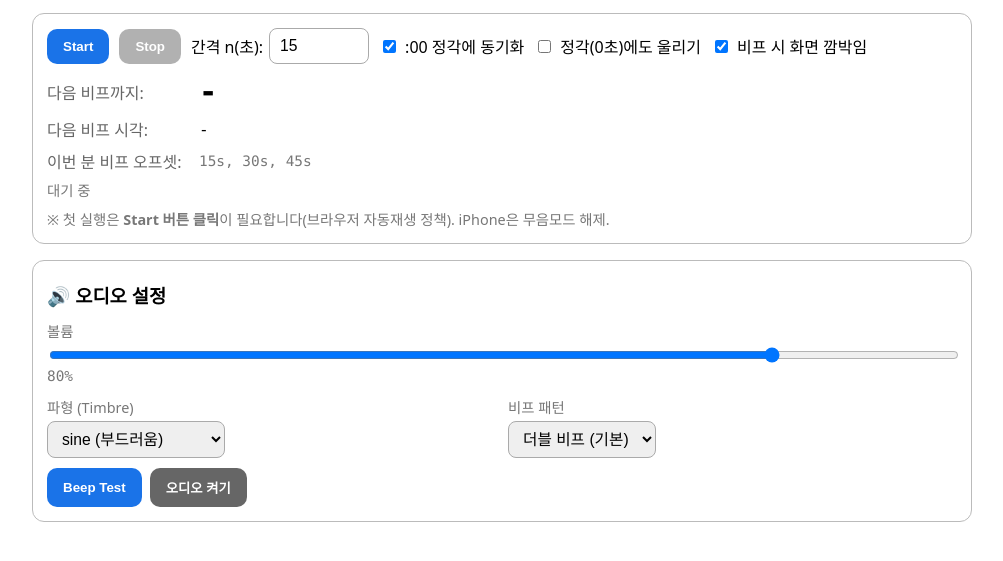
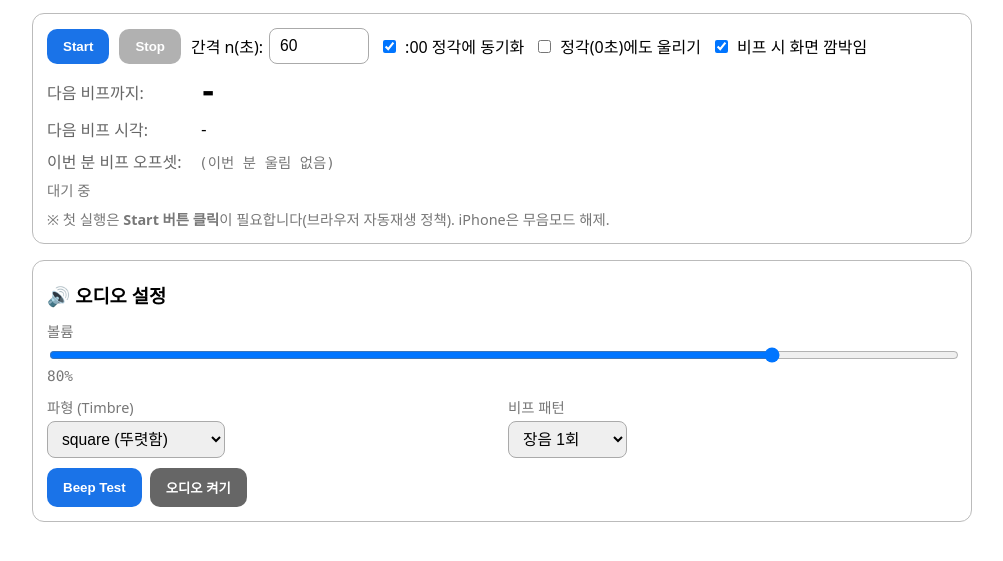
Before and after one commit to wmjoo/beeptimer, a plain HTML site: page index.html in a window 1280 px wide. Shown: the part 85-646 px from the top of the page, without its empty margins (138-1141 px from the left). Drawn offline with Linux system fonts and the light colour scheme.

Commit message:
Update index.html

```diff
--- a/index.html
+++ b/index.html
@@ -47,7 +47,7 @@
 
         <label class="field">
           <span>간격 n(초):</span>
-          <input id="inpN" type="number" min="1" max="60" step="1" value="15" />
+          <input id="inpN" type="number" min="1" max="60" step="1" value="60" />
         </label>
 
         <label class="field">
@@ -97,8 +97,8 @@
         <div>
           <div class="hint" style="margin-bottom:4px;">파형 (Timbre)</div>
           <select id="selWave">
+            <option value="square">square (뚜렷함)</option>
             <option value="sine">sine (부드러움)</option>
-            <option value="square">square (뚜렷함)</option>
             <option value="triangle">triangle (밝음)</option>
             <option value="sawtooth">sawtooth (날카로움)</option>
           </select>
@@ -106,9 +106,9 @@
         <div>
           <div class="hint" style="margin-bottom:4px;">비프 패턴</div>
           <select id="selPattern">
-            <option value="double">더블 비프 (기본)</option>
+            <option value="long">장음 1회</option>
+            <option value="double">더블 비프</option>
             <option value="triple">트리플 비프</option>
-            <option value="long">장음 1회</option>
             <option value="rise">상승 2음</option>
             <option value="fall">하강 2음</option>
           </select>
```
